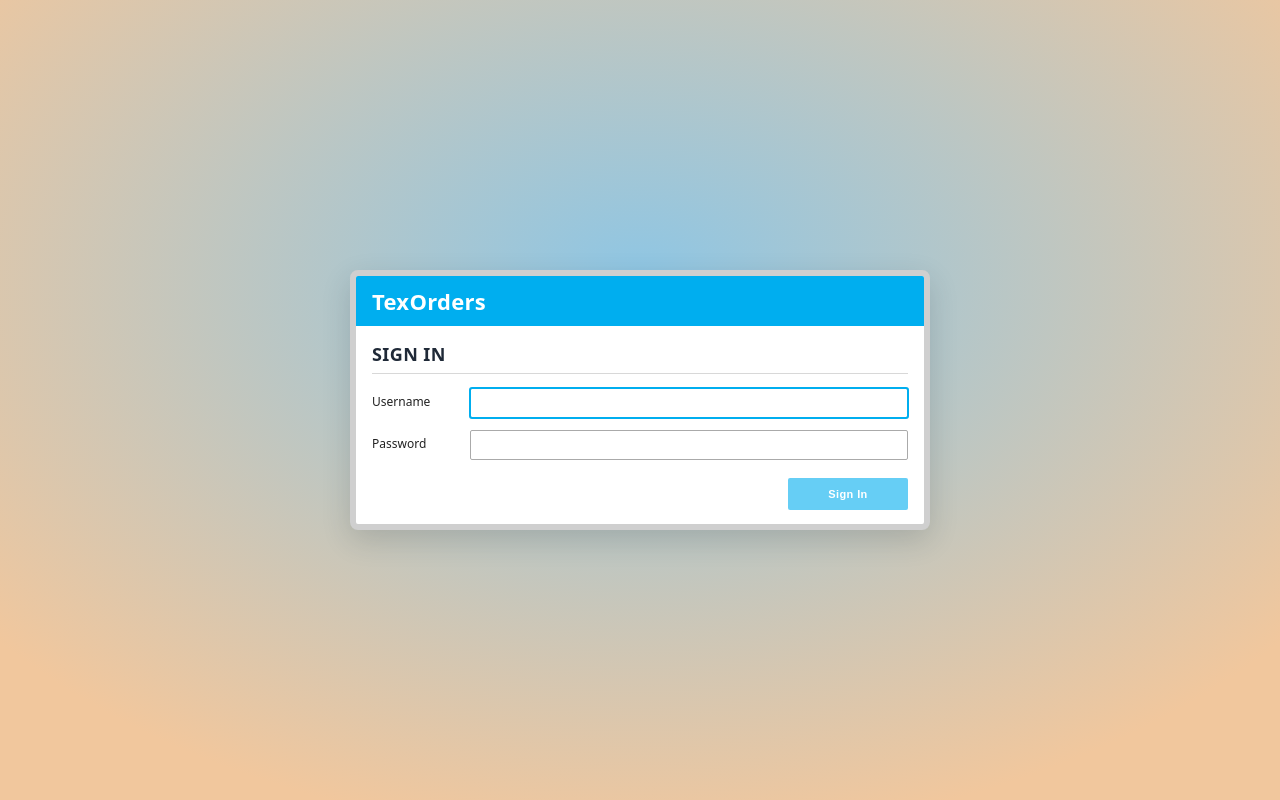
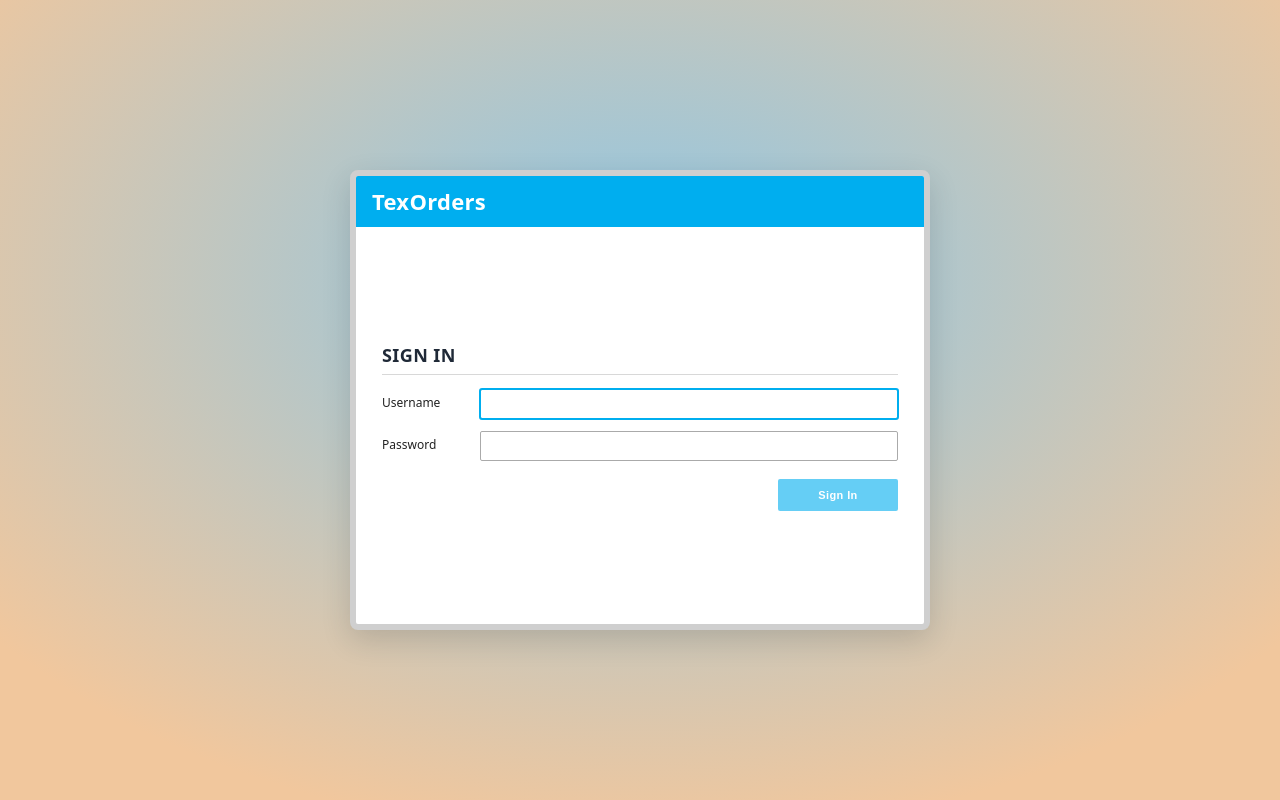
Before and after one commit to Mohan2928/sales-order-app, a React (Vite) app in the folder frontend/: page /login in a window 1280 px wide. Built offline with nearby package versions, Linux system fonts and the light colour scheme.

Commit message:
Login: increase card height (min-height 460px, centered body)

```diff
--- a/frontend/src/pages/Login.css
+++ b/frontend/src/pages/Login.css
@@ -9,11 +9,14 @@
 .login-card {
   width: 100%;
   max-width: 580px;
+  min-height: 460px;
   background: #fff;
   border: 6px solid var(--line);
   border-radius: 8px;
   overflow: hidden;
   box-shadow: 0 10px 30px rgba(0, 0, 0, .14);
+  display: flex;
+  flex-direction: column;
 }
 
 .login-head {
@@ -29,7 +32,11 @@
 }
 
 .login-body {
-  padding: 16px 16px 14px;
+  padding: 28px 26px 24px;
+  flex: 1;
+  display: flex;
+  flex-direction: column;
+  justify-content: center;
 }
 
 .login-title {
```
Also changed, not shown: 2 other files (tests, documents, lock files or other folders).
